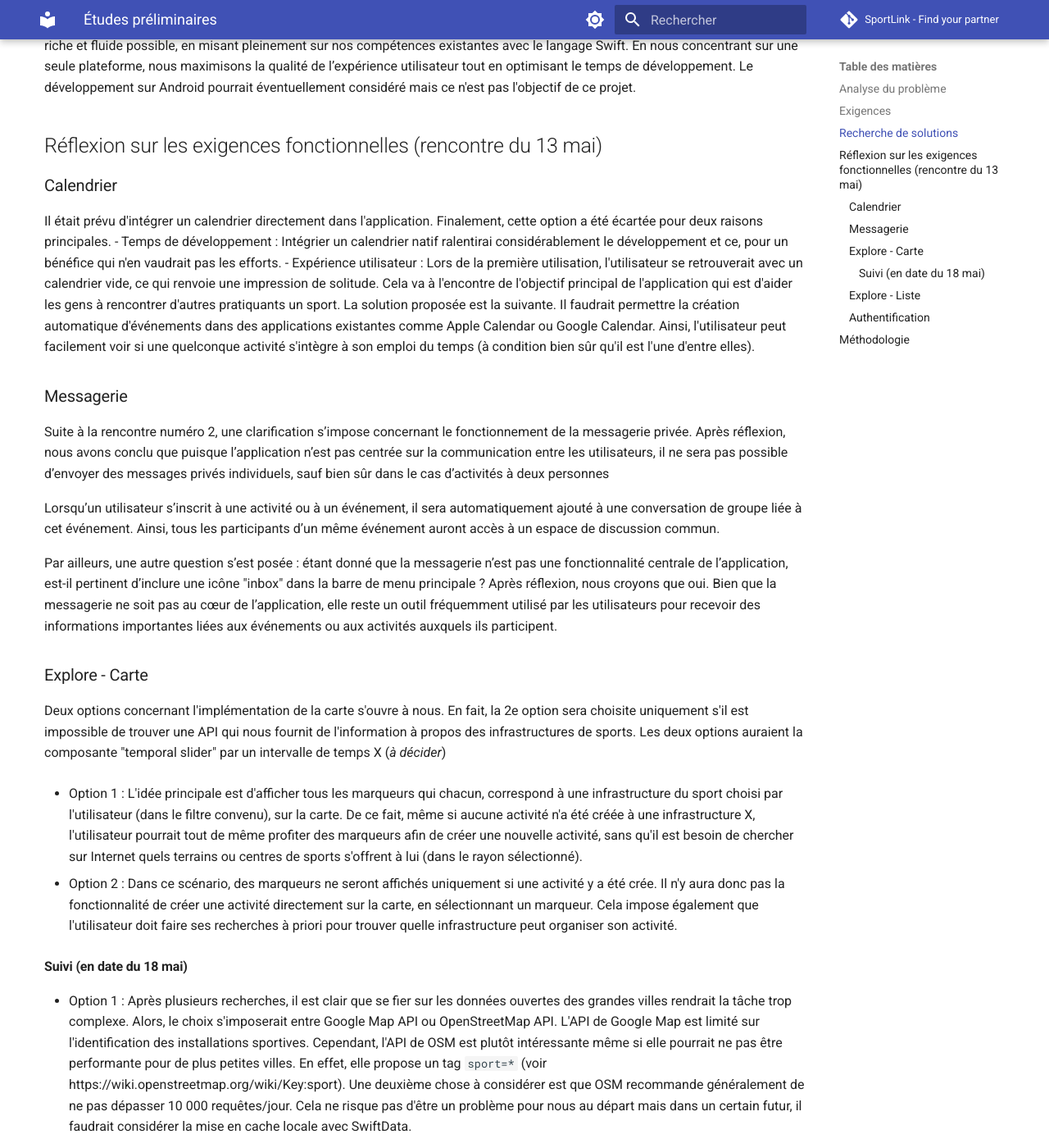
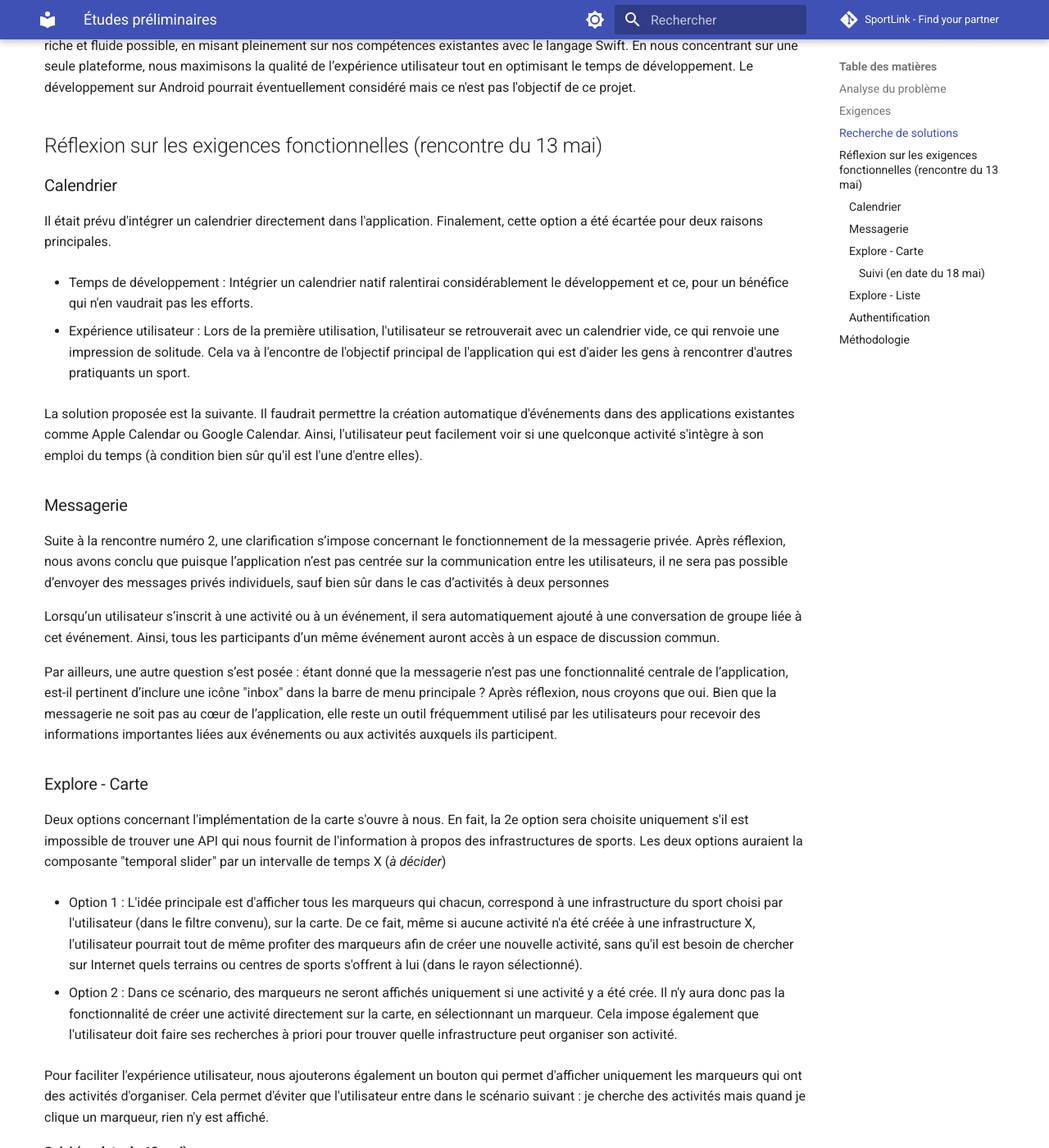
Before and after one commit to mrquaternion/SportLink, an MkDocs documentation site: the page built from docs/analysis.md, in a window 1280 px wide and 1400 px high, scrolled down 1160 px. Shown: the whole window at 82% size. Built offline with MkDocs 1.6.1 and Material for MkDocs 9.7.7, drawn with Linux system fonts in a browser that asks for light colours; comment, search, counter and statistics services are not loaded.

Commit message:
Modification analysis

```diff
--- a/docs/analysis.md
+++ b/docs/analysis.md
@@ -32,8 +32,11 @@ Lors de notre étude préliminaire, une problématique importante a émergé con
 ## Réflexion sur les exigences fonctionnelles (rencontre du 13 mai)
 ### Calendrier
 Il était prévu d'intégrer un calendrier directement dans l'application. Finalement, cette option a été écartée pour deux raisons principales.
+
 - Temps de développement : Intégrier un calendrier natif ralentirai considérablement le développement et ce, pour un bénéfice qui n'en vaudrait pas les efforts.
+
 - Expérience utilisateur : Lors de la première utilisation, l'utilisateur se retrouverait avec un calendrier vide, ce qui renvoie une impression de solitude. Cela va à l'encontre de l'objectif principal de l'application qui est d'aider les gens à rencontrer d'autres pratiquants un sport.
+
 La solution proposée est la suivante. Il faudrait permettre la création automatique d'événements dans des applications existantes comme Apple Calendar ou Google Calendar. Ainsi, l'utilisateur peut facilement voir si une quelconque activité s'intègre à son emploi du temps (à condition bien sûr qu'il est l'une d'entre elles).
 
 ### Messagerie
@@ -50,6 +53,8 @@ Deux options concernant l'implémentation de la carte s'ouvre à nous. En fait,
 
 - Option 2 : Dans ce scénario, des marqueurs ne seront affichés uniquement si une activité y a été crée. Il n'y aura donc pas la fonctionnalité de créer une activité directement sur la carte, en sélectionnant un marqueur. Cela impose également que l'utilisateur doit faire ses recherches à priori pour trouver quelle infrastructure peut organiser son activité.
 
+Pour faciliter l'expérience utilisateur, nous ajouterons également un bouton qui permet d'afficher uniquement les marqueurs qui ont des activités d'organiser. Cela permet d'éviter que l'utilisateur entre dans le scénario suivant : je cherche des activités mais quand je clique un marqueur, rien n'y est affiché.
+
 #### Suivi (en date du 18 mai)
 - Option 1 : Après plusieurs recherches, il est clair que se fier sur les données ouvertes des grandes villes rendrait la tâche trop complexe. Alors, le choix s'imposerait entre Google Map API ou OpenStreetMap API. L'API de Google Map est limité sur l'identification des installations sportives. Cependant, l'API de OSM est plutôt intéressante même si elle pourrait ne pas être performante pour de plus petites villes. En effet, elle propose un tag `sport=*` (voir https://wiki.openstreetmap.org/wiki/Key:sport). Une deuxième chose à considérer est que OSM recommande généralement de ne pas dépasser 10 000 requêtes/jour. Cela ne risque pas d'être un problème pour nous au départ mais dans un certain futur, il faudrait considérer la mise en cache locale avec SwiftData.
 
```
Also changed, not shown: 1 other file.
